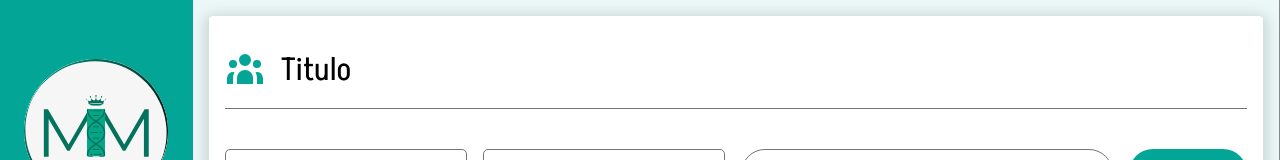
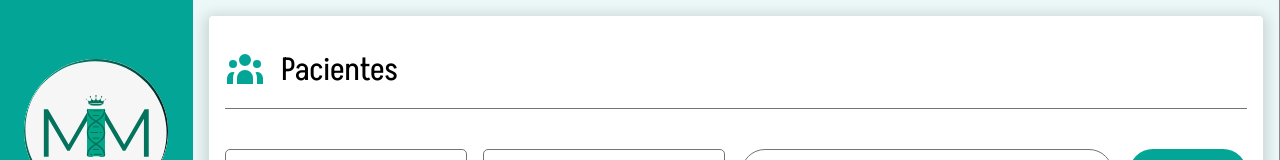
Before and after one commit to Wernnevon/Medical-Monitor, a React (Create React App) app: page /#/pacientes in a window 1280 px wide. Shown: the top 160 px of the page. Built offline with nearby package versions, Linux system fonts and the light colour scheme.

Commit message:
feat: setted title at patient table

```diff
--- a/src/Pages/Pacientes/List/index.tsx
+++ b/src/Pages/Pacientes/List/index.tsx
@@ -93,6 +93,7 @@ const Paciente: React.FC = () => {
         <PatientSection>
           <ListPatient>
             <Table
+              title="Pacientes"
               data={pacientes.map(
                 ({
                   id,
```
